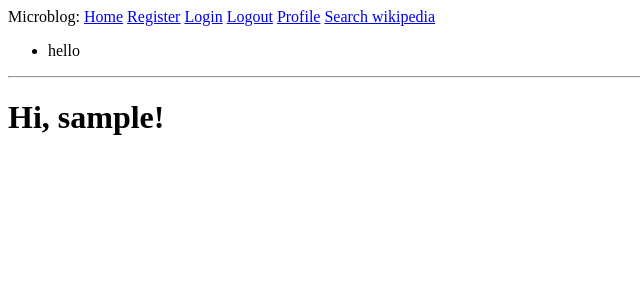
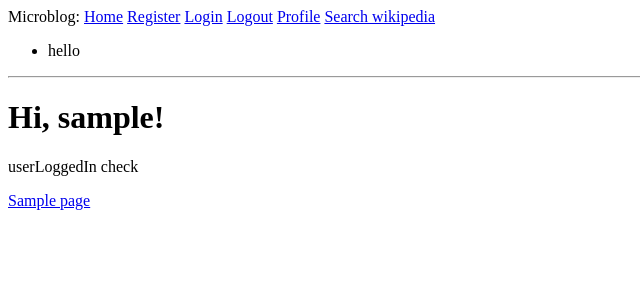
Before and after one commit to tesoph/notes, a Flask app: page / in a window 1280 px wide. Shown: the top 300 px of the page, without its empty margins (0-640 px from the left). Run offline with Flask 2, Linux system fonts and the light colour scheme; the visitor is signed in with stand-in values (Sample User, id 1); a database or web service that is not in the repository returns one stand-in record (values such as "Sample title"); some libraries are stand-ins or nearby versions.

Commit message:
Update index template to show saved_page["title] as links to saved_page["url"]

```diff
--- a/app/routes.py
+++ b/app/routes.py
@@ -382,8 +382,11 @@ def login_required(f):
 @app.route('/add/', methods=["GET", "POST"])
 @login_required
 def add():
-
-    #db.users.find_one_and_update({"_id": session['user_id']}, {"$set": {"published": True}})
+    page={}
+    page['url']=request.args.get('url')
+    page['title']=request.args.get('title')
+    print(page)
+    db.users.find_one_and_update({"_id": session['user_id']}, {"$push": {"saved_pages": page}})
     #user =db.users.find_one(({"_id": session['user_id']}))
 
     print('add route')
@@ -395,10 +398,10 @@ def add():
     '''
     #args = request.args.get('args', ""
     #)
-    title=request.args.get('title')
+    #title=request.args.get('title')
     url = request.args.get('url')
-    print(url)
-    print('title:' + title)
+    #print(url)
+    #print('title:' + title)
     #print(args)
     #a=url
     #print('xxxxxxxxxxx' + a)
--- a/app/templates/index.html
+++ b/app/templates/index.html
@@ -1,6 +1,11 @@
 {% extends "base.html" %}
 
 {% block content %}
-    <h1>Hi, {{ user.username}}!</h1>
-    <p></p>
+<h1>Hi, {{ user.username }}!</h1>
+{% if userLoggedIn %}
+<p>userLoggedIn check</p>
+{% for page in user.saved_pages %}
+<p><a href="{{ page['url'] }}">{{ page['title'] }}</a></p>
+{% endfor %}
+{% endif %}
 {% endblock %}
```
